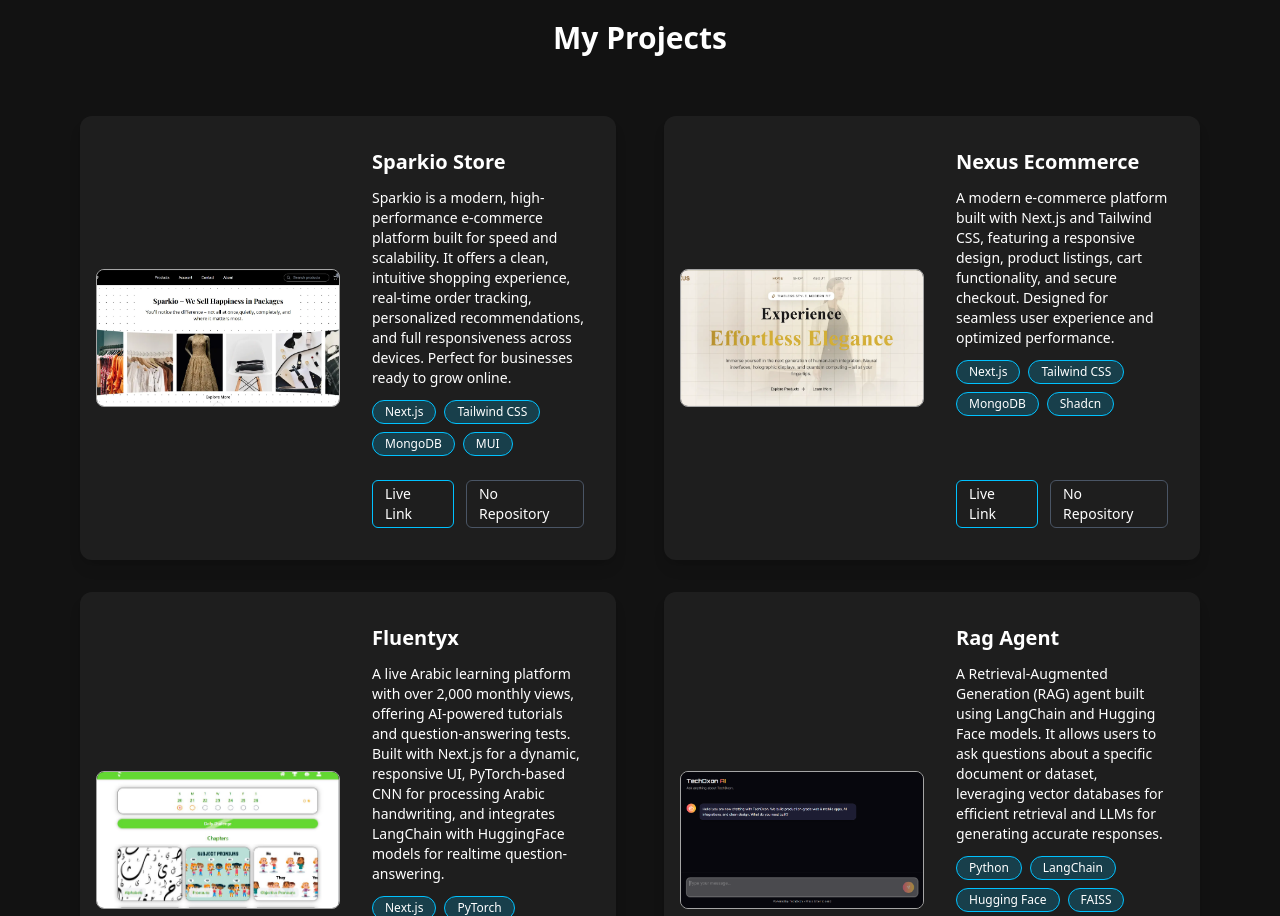
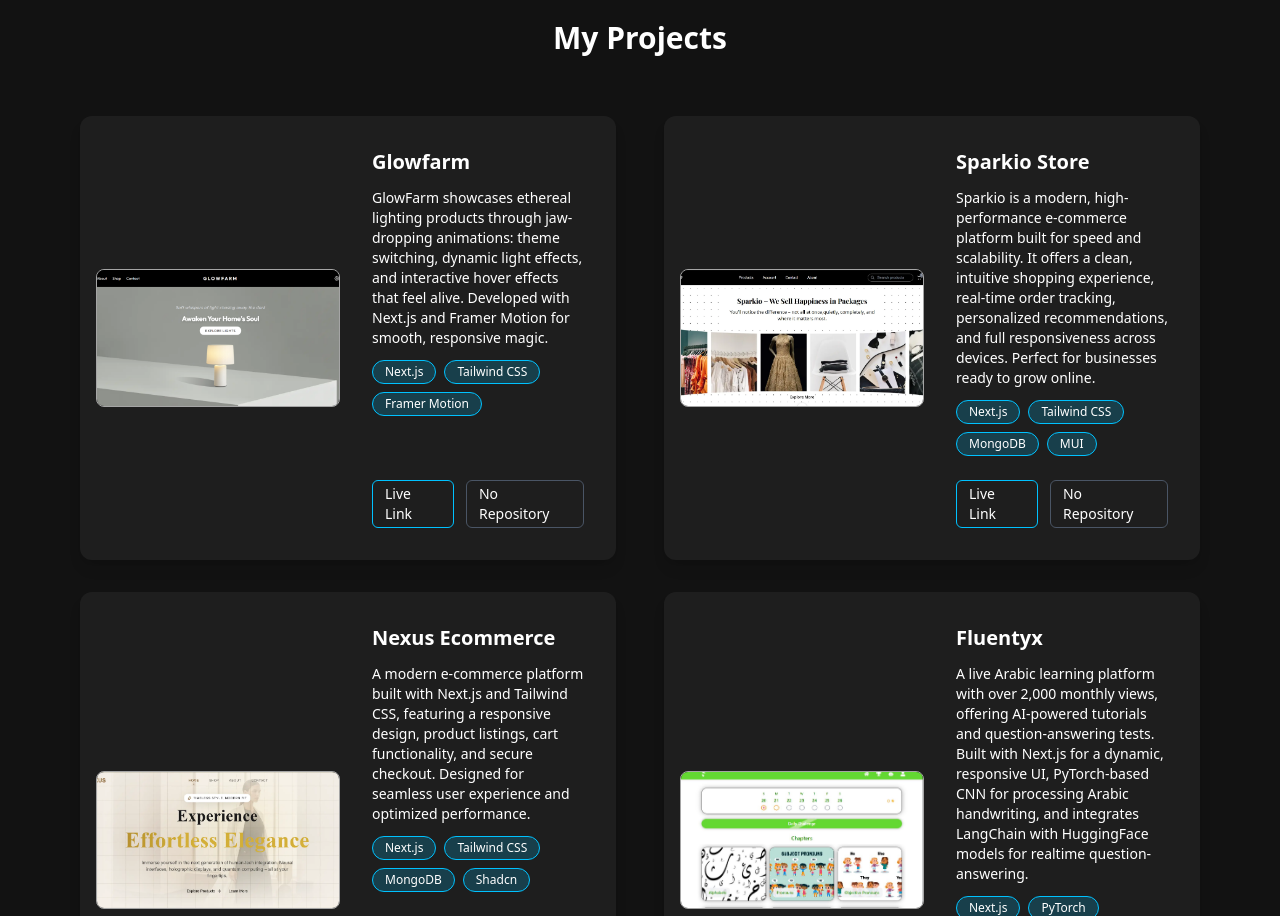
Before and after one commit to Unfathomable-08/portfolio, a Next.js app: page / in a window 1280 px wide. Shown: the part 2440-3356 px from the top of the page. Built offline with nearby package versions, Linux system fonts and the light colour scheme; no server answers.

Commit message:
Update Projects.js

```diff
--- a/src/components/Projects.js
+++ b/src/components/Projects.js
@@ -5,6 +5,14 @@ import { motion } from "framer-motion";
 import Image from "next/image";
 
 const projects = [
+  {
+    title: "Glowfarm",
+    desc: "GlowFarm showcases ethereal lighting products through jaw-dropping animations: theme switching, dynamic light effects, and interactive hover effects that feel alive. Developed with Next.js and Framer Motion for smooth, responsive magic.",
+    tech: "Next.js, Tailwind CSS, Framer Motion",
+    img: "/glowfarm.png",
+    repo: 'Not Available',
+    link: 'https://glowfarm.vercel.app'
+  },
   {
     title: "Sparkio Store",
     desc: "Sparkio is a modern, high-performance e-commerce platform built for speed and scalability. It offers a clean, intuitive shopping experience, real-time order tracking, personalized recommendations, and full responsiveness across devices. Perfect for businesses ready to grow online.",
```
